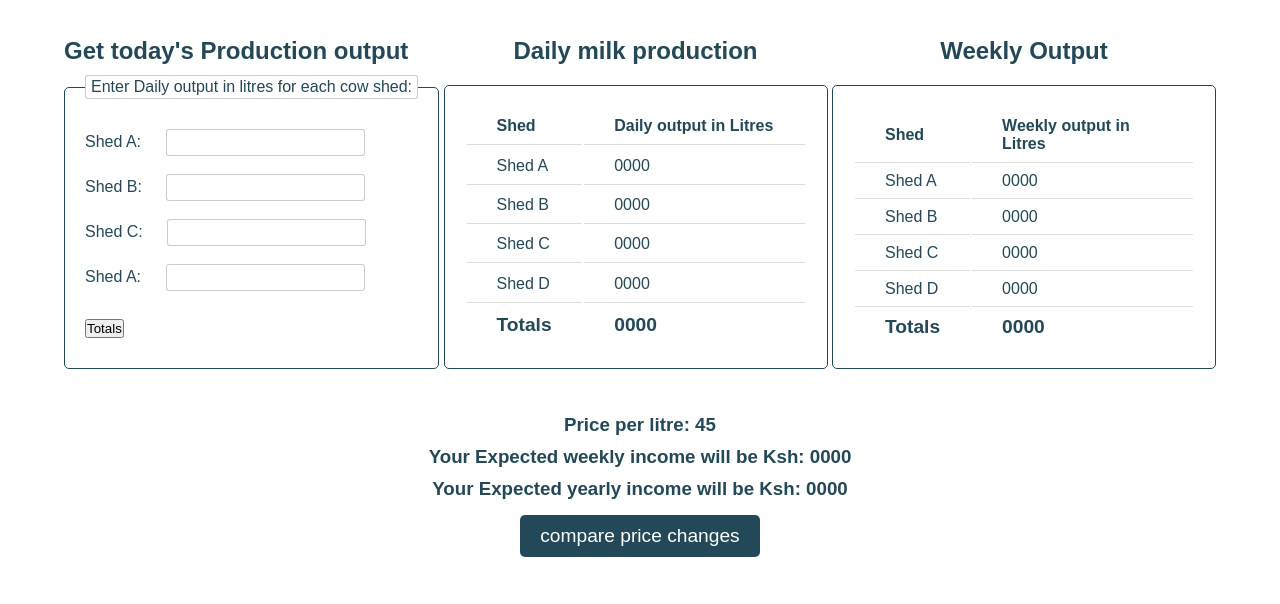
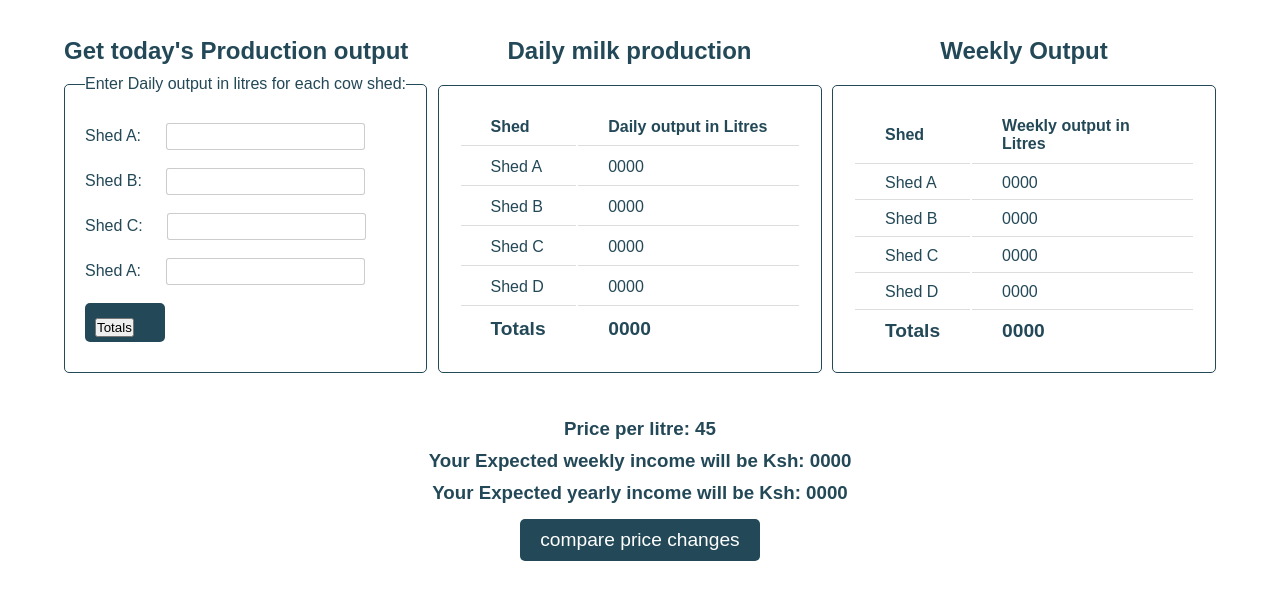
Before and after one commit to Sammychesire/Burudika-Dairy, a plain HTML site: page index.html in a window 1280 px wide. Shown: the part 123-727 px from the top of the page. Drawn offline with Linux system fonts and the light colour scheme.

Commit message:
additional styling to the page

```diff
--- a/assets/style/style.css
+++ b/assets/style/style.css
@@ -40,6 +40,16 @@ header{
     padding: 5px 10px;
     color: #000;
 }
+.btn1{
+    border: none;
+    padding: 5px 10px;
+    background: #234857;
+    color: white;
+    border-radius: 5px;
+    font-size: 1.2rem;
+    cursor: pointer;
+    width: 80px;
+}
 form label{
     margin-right: 20px;
 }
@@ -55,12 +65,6 @@ fieldset{
 }
 fieldset button{
     margin-top: 10px;
-}
-legend{
-    padding: 2px 5px;
-    background: white;
-    border: 1px solid rgba(0, 0,0, 0.2);
-    border-radius: 3px;
 }
 .section{
     display: flex;
@@ -95,8 +99,6 @@ th, td {
     border-bottom: none;
 }
 .totals{
-    /* background: #fff; */
-    /* color: #000; */
     font-size: 1.2rem;
     font-weight: bold;
 }
```
